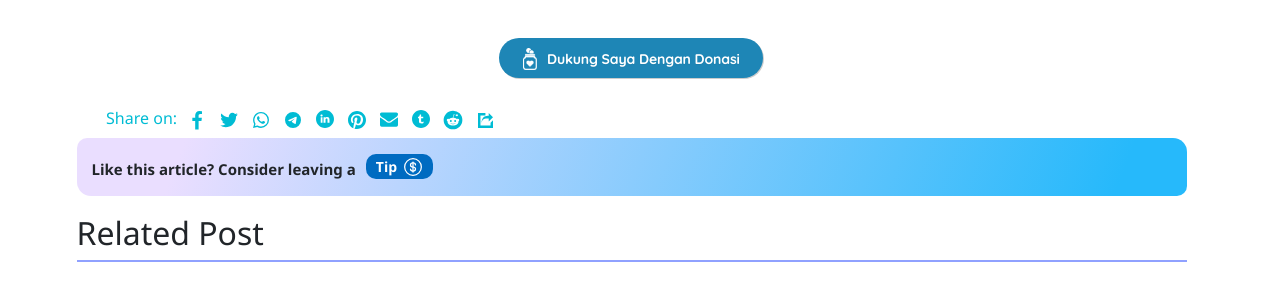
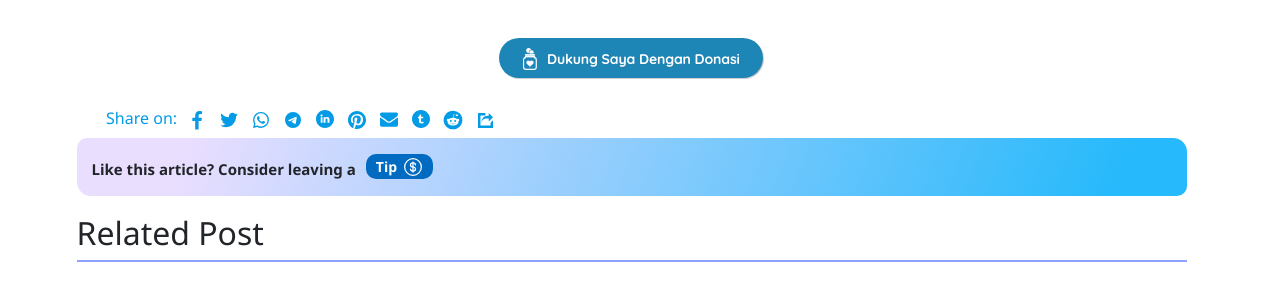
Before and after one commit to ajisetiawan716/ajisetiawan716.github.io, a Jekyll site: the page built from _posts/2024-05-12-creepypasta-endless-loop.md, in a window 1280 px wide and 1400 px high, scrolled down 1646 px. Shown: the part 150-450 px from the top of the window. Built offline with Jekyll 4.4.1, drawn with Linux system fonts in a browser that asks for light colours; some web fonts are replaced; comment, search, counter and statistics services are not loaded; a style sheet for code colours, icons or effects is not loaded.

Commit message:
Update share-buttons.html

```diff
--- a/_includes/blog/share-buttons.html
+++ b/_includes/blog/share-buttons.html
@@ -15,7 +15,7 @@
     float: left;
     text-align: center;
 }
-#share-buttons > div > svg {height: 16px; fill: #00bcd4; margin-top: 10px;}
+#share-buttons > div > svg {height: 16px; fill: #039BE5; margin-top: 10px;}
 #share-buttons > div:hover {cursor: pointer;}
 #share-buttons > div.facebook:hover > svg {fill: #3B5998;}
 #share-buttons > div.twitter:hover > svg {fill: #55ACEE;}
@@ -30,17 +30,17 @@
 #share-buttons > div.more:hover > svg {fill: #9C27B0;}
 #share-buttons > div.facebook > svg {height: 20px; margin-top: 9px;}
 #share-buttons > div.twitter > svg {height: 20px; margin-top: 8px;}
-#share-buttons > div.whatsapp > svg {height: 25px; margin-top: 6px;  color: #00bcd4;}
-#share-buttons > div.telegram > .svg {height: 20px; margin-top: 9px;  color: #00bcd4;}
+#share-buttons > div.whatsapp > svg {height: 25px; margin-top: 6px;  color: #039BE5;}
+#share-buttons > div.telegram > .svg {height: 20px; margin-top: 9px;  color: #039BE5;}
 #share-buttons > div.linkedin > svg {height: 18px; margin-top: 7px;}
 #share-buttons > div.pinterest > svg {height: 18px; margin-top: 9px;}
 #share-buttons > div.mail > svg {height: 18px; margin-top: 8px;}
-#share-buttons > div.tumblr > svg {height: 18px; margin-top: 8px; color: #00bcd4;}
-#share-buttons > div.reddit > svg {height: 20px; margin-top: 8px; color: #00bcd4;}
-#share-buttons > div.more > svg {height: 15px; margin-top: 11px; color: #00bcd4;}
+#share-buttons > div.tumblr > svg {height: 18px; margin-top: 8px; color: #039BE5;}
+#share-buttons > div.reddit > svg {height: 20px; margin-top: 8px; color: #039BE5;}
+#share-buttons > div.more > svg {height: 15px; margin-top: 11px; color: #039BE5;}
 </style>
 
-<span style="color: #00bcd4;">Share on: </span>
+<span style="color: #039BE5;">Share on: </span>
 <div id="share-buttons">
     <div class="facebook" title="Share this on Facebook" onclick="window.open('http://www.facebook.com/share.php?u={{ site.url }}{{ pageurl }}');"><svg viewBox="0 0 1792 1792" xmlns="http://www.w3.org/2000/svg"><path d="M1343 12v264h-157q-86 0-116 36t-30 108v189h293l-39 296h-254v759h-306v-759h-255v-296h255v-218q0-186 104-288.5t277-102.5q147 0 228 12z"/></svg></div>
     <div class="twitter" title="Share this on Twitter" onclick="window.open('https://twitter.com/intent/tweet?text={{ site.url }}{{ pageurl }}');"><svg viewBox="0 0 1792 1792" xmlns="http://www.w3.org/2000/svg"><path d="M1684 408q-67 98-162 167 1 14 1 42 0 130-38 259.5t-115.5 248.5-184.5 210.5-258 146-323 54.5q-271 0-496-145 35 4 78 4 225 0 401-138-105-2-188-64.5t-114-159.5q33 5 61 5 43 0 85-11-112-23-185.5-111.5t-73.5-205.5v-4q68 38 146 41-66-44-105-115t-39-154q0-88 44-163 121 149 294.5 238.5t371.5 99.5q-8-38-8-74 0-134 94.5-228.5t228.5-94.5q140 0 236 102 109-21 205-78-37 115-142 178 93-10 186-50z"/></svg></div>
```
